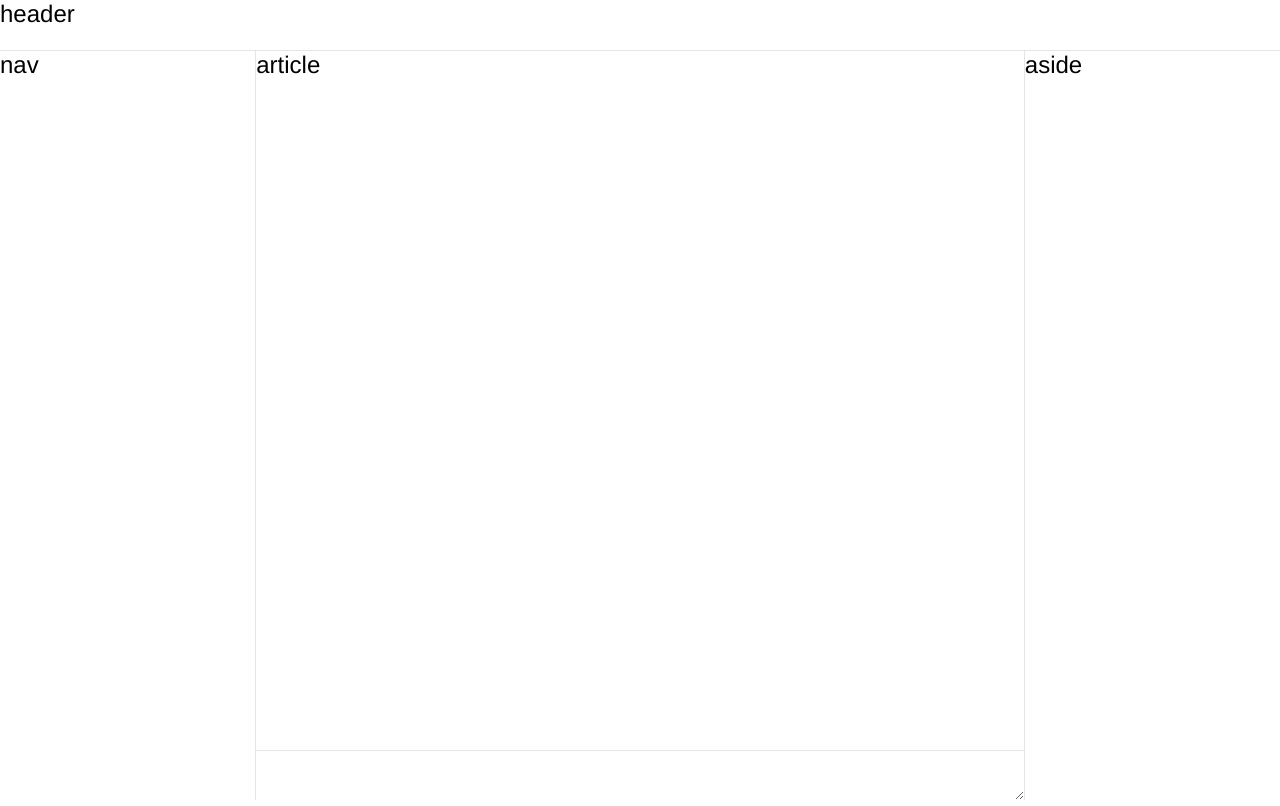
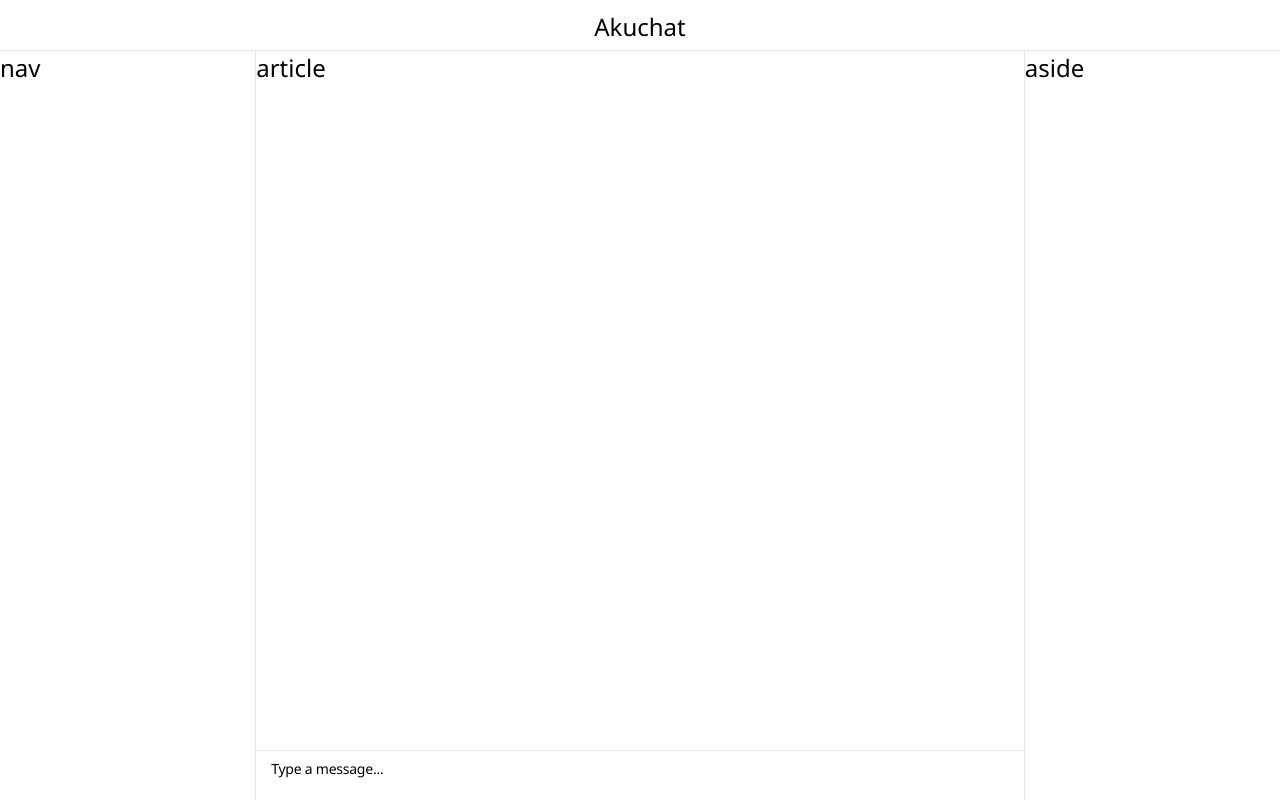
Before and after one commit to hparadiz/akuchat, a website: page src/views/index.html in a window 1280 px wide. Drawn offline with nearby package versions, Linux system fonts and the light colour scheme; a web font is replaced by a local one.

Commit message:
Chat text input styles

```diff
--- a/public/css/chat.css
+++ b/public/css/chat.css
@@ -1,7 +1,14 @@
+@font-face {
+    font-family: "San Francisco";
+    font-weight: 400;
+    src: url("https://applesocial.s3.amazonaws.com/assets/styles/fonts/sanfrancisco/sanfranciscodisplay-regular-webfont.woff");
+}
+
 body {
     font: 24px Helvetica;
     background: #FFF;
     margin: 0;
+    font-family: "San Francisco", "Segoe Ui", "Helvetica", "Arial"
 }
 
 #frame {
@@ -16,6 +23,10 @@ header{
     display: block;
     min-height: 50px;
     border-bottom: 1px solid rgba(0, 0, 0, .10);
+    text-align: center;
+}
+header div {
+    margin-top: 10px;
 }
 
 #main {
@@ -89,13 +100,33 @@ div.input {
     padding: 0px;
     border-top: 1px solid rgba(0, 0, 0, .10);
     margin: 0px;
-    height: 49px;
+    min-height: 49px;
 }
-div.input textarea {
-    width: 100%;
-    height: 100%;
-    padding: 0px;
+div.input div.input-inner {
+    padding-top: 9px;
+    padding-bottom: 9px;
     margin: 0px;
-    border: none;
-    height: 49px;
 }
+div.input div.input-inner div {
+    -moz-appearance: textfield-multiline;
+    -webkit-appearance: textarea;
+    font-size: 14px;
+    letter-spacing: -0.24px;
+    line-height: 17.92px;
+    padding-left: 15px;
+}
+
+[contenteditable=true]:empty:before {
+    outline: 0px solid transparent;
+    content: attr(placeholder);
+    color: 1px solid rgba(0, 0, 0, .10);
+    display: block; /* For Firefox */
+}
+[contenteditable=true] {
+    max-height: 144px;
+    overflow: scroll;
+    width: 50%;
+}
+[contenteditable]:focus {
+    outline: 0px solid transparent;
+}
--- a/src/views/index.html
+++ b/src/views/index.html
@@ -9,11 +9,15 @@
 	</head>
 	<body>
 		<div id="frame">
-			<header>header</header>
+			<header><div>Akuchat</div></header>
 			<div id='main'>
 				<article>
 					<div class="messages">article</div>
-					<div class="input"><textarea></textarea></div>
+					<div class="input">
+						<div class="input-inner">
+							<div contenteditable="true" placeholder="Type a message..."></div>
+						</div>
+					</div>
 				</article>
 				<nav>nav</nav>
 				<aside>aside</aside>
```
